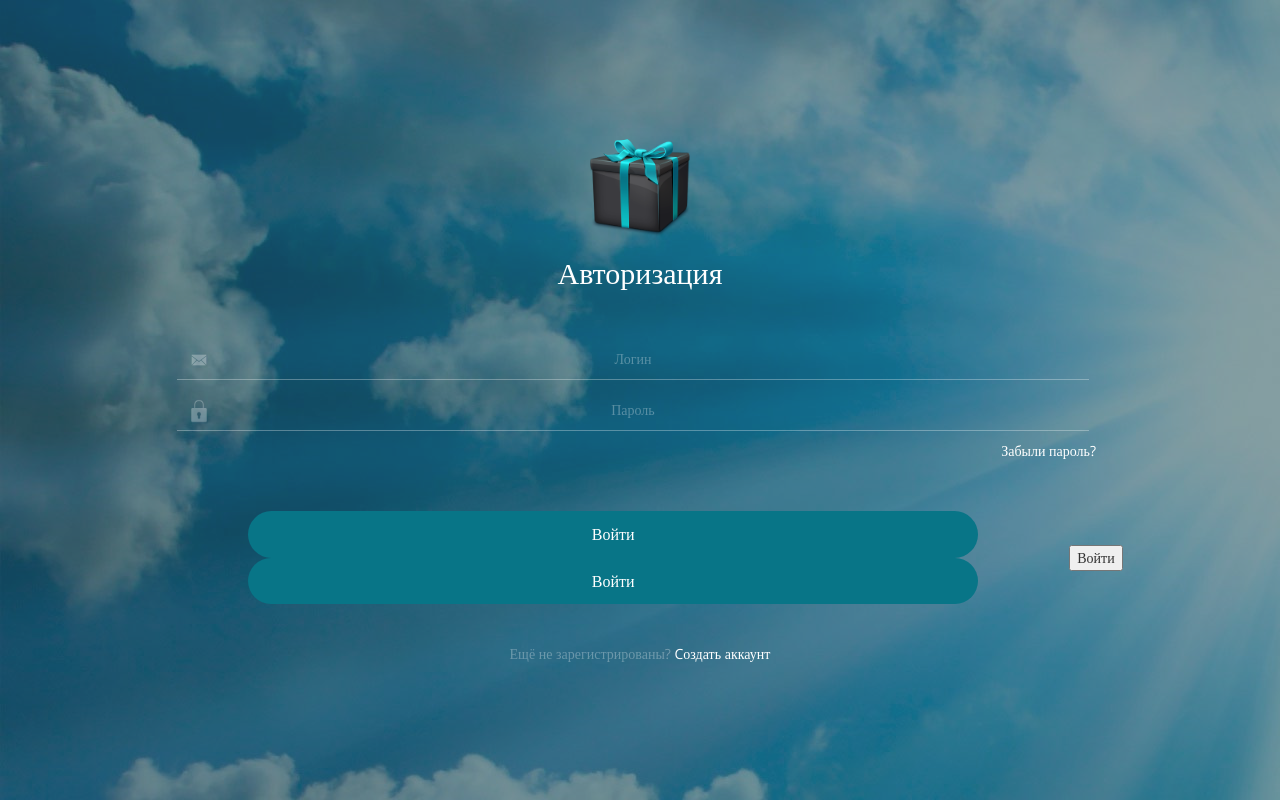
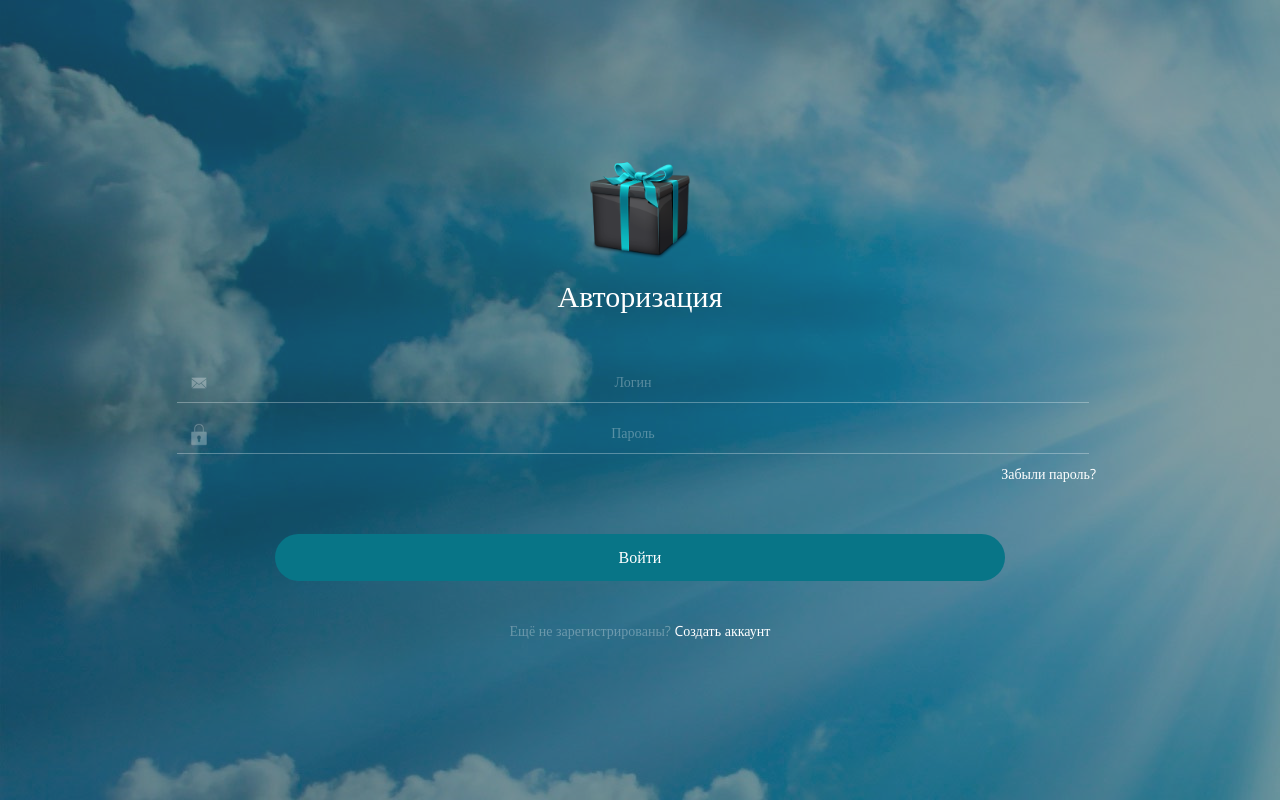
Before and after one commit to Vladisslava/diploma, a React (Create React App) app: page /signin in a window 1280 px wide. Built offline with nearby package versions, Linux system fonts and the light colour scheme; what react-router-redux would draw is missing.

Commit message:
Update SignIn.jsx

```diff
--- a/src/containers/SignIn.jsx
+++ b/src/containers/SignIn.jsx
@@ -45,13 +45,10 @@ render() {
                     </div>
 
                     <div className="registration_input wr-button wr-button__white">
-                          <Link to="/home">
-                             <button className="button" onClick={this.signIn} type="button">Войти</button>
-                        </Link>
 
-                        <button className="button" onClick={this.signIn} type="button">Войти</button>
+
+                        <button className="button" type="submit">Войти</button>
                     </div>
-                    <input type="submit" name="submit" value="Войти"/>
 
                     <div className="registration_login">
                         Ещё не зарегистрированы?
```
